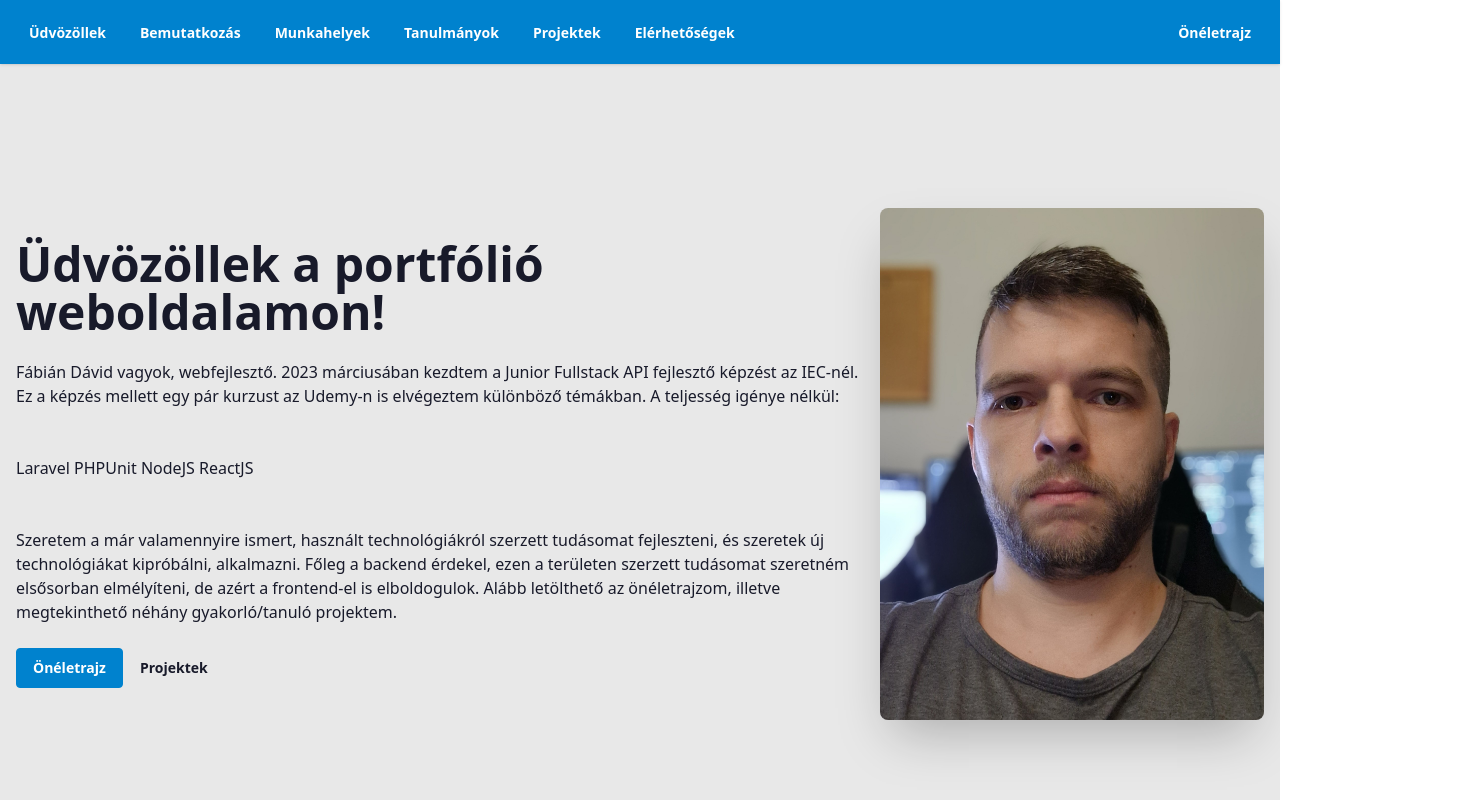
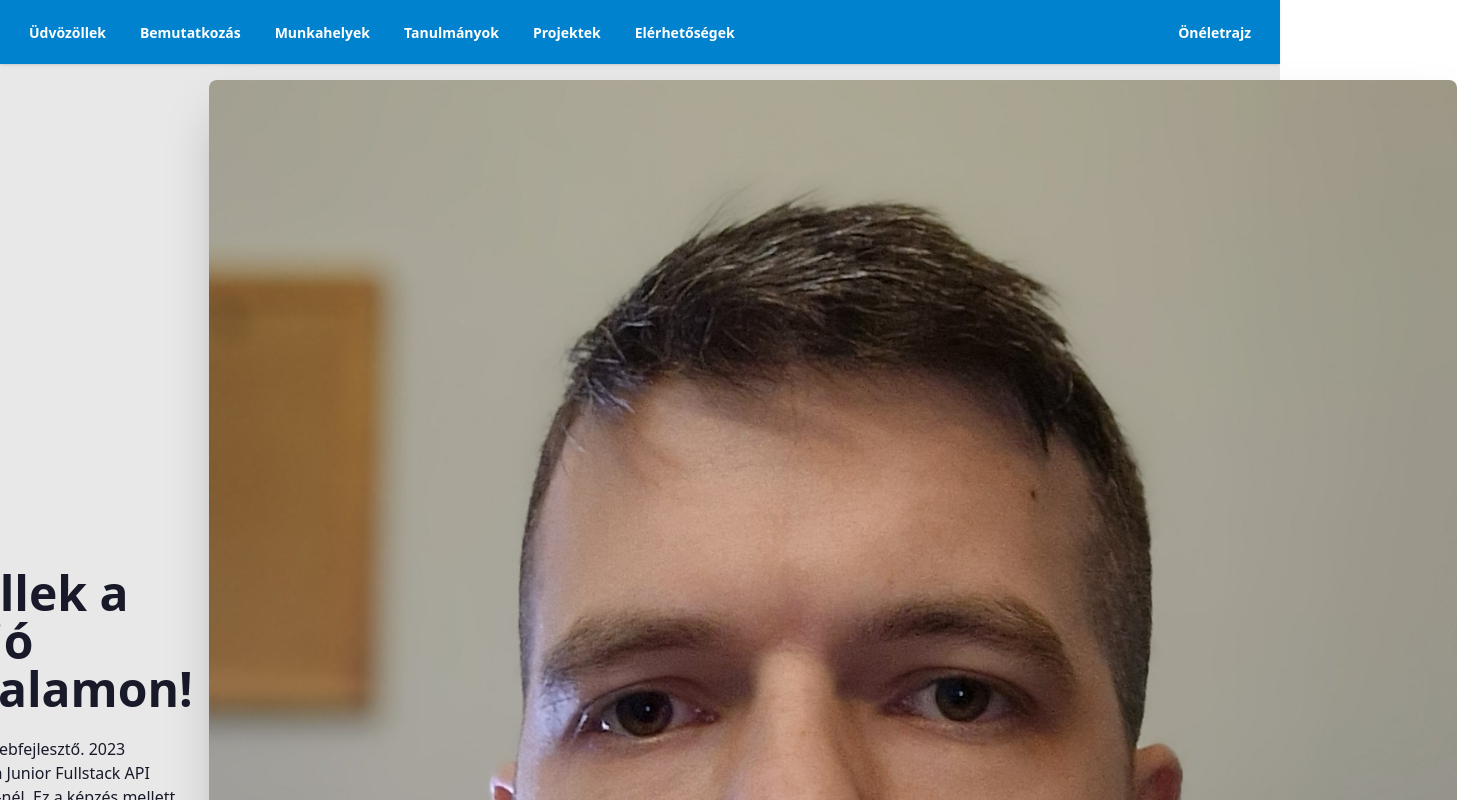
Before and after one commit to Dazannah/portfolio-vue, a Vue app in the folder frontend/: page / in a window 1280 px wide. Shown: the top 800 px of the page, 1457 px wide, since content can reach past the window. Built offline with nearby package versions, Linux system fonts and the light colour scheme.

Commit message:
width and scroll responsovoty added

```diff
--- a/frontend/src/components/Footer.vue
+++ b/frontend/src/components/Footer.vue
@@ -1,7 +1,7 @@
 <template>
   <footer
     id="footer"
-    class="footer sm:footer-horizontal bg-primary text-primary-content p-10 scroll-mt-16"
+    class="footer sm:footer-horizontal bg-primary text-primary-content p-10 lg:scroll-mt-16"
   >
     <nav>
       <h6 class="footer-title">Lakhely</h6>
--- a/frontend/src/components/Hero.vue
+++ b/frontend/src/components/Hero.vue
@@ -1,7 +1,7 @@
 <template>
-  <div id="hero" class="hero bg-base-200 min-h-screen scroll-mt-16">
-    <div class="hero-content flex-col lg:flex-row-reverse">
-      <img src="../assets/imgs/profilePic.jpg" class="max-w-sm rounded-lg shadow-2xl" />
+  <div id="hero" class="hero bg-base-200 min-h-screen max-w-full lg:scroll-mt-16">
+    <div class="lg:hero-content flex-col lg:flex-row-reverse max-w-full">
+      <img src="../assets/imgs/profilePic.jpg" class="rounded-lg shadow-2xl" />
       <div>
         <h1 class="text-5xl font-bold">Üdvözöllek a portfólió weboldalamon!</h1>
         <p class="py-6">
--- a/frontend/src/components/Introduction.vue
+++ b/frontend/src/components/Introduction.vue
@@ -1,5 +1,5 @@
 <template>
-  <div id="introduction" class="hero bg-base-200 min-h-screen scroll-mt-16">
+  <div id="introduction" class="hero bg-base-200 min-h-screen lg:scroll-mt-16">
     <div class="hero-content">
       <div>
         <h1 class="text-3xl font-bold">Hogyan/miért kezdtem neki a programozás tanulásnak?</h1>
--- a/frontend/src/components/Projects.vue
+++ b/frontend/src/components/Projects.vue
@@ -1,12 +1,12 @@
 <template>
-  <div id="projects" class="hero bg-base-200 scroll-mt-16">
+  <div id="projects" class="hero bg-base-200 lg:scroll-mt-16">
     <div class="hero-content">
       <h1 class="text-3xl font-bold">Projektek</h1>
     </div>
   </div>
   <div class="max-w-screen bg-base-200 py-6">
     <div class="max-w-8/10 m-auto flex flex-col lg:flex-row gap-2 items-stretch">
-      <div class="card bg-base-100 w-96 h-full shadow-sm flex-auto">
+      <div class="card bg-base-100 max-w-96 mx-auto min-h-100 shadow-sm flex-auto">
         <figure>
           <img src="../assets/imgs/car-register.png" />
         </figure>
@@ -24,7 +24,7 @@
         </div>
       </div>
 
-      <div class="card bg-base-100 w-96 h-full shadow-sm flex-auto">
+      <div class="card bg-base-100 max-w-96 mx-auto min-h-100 shadow-sm flex-auto">
         <figure>
           <img src="../assets/imgs/usermanager.png" />
         </figure>
@@ -41,7 +41,7 @@
         </div>
       </div>
 
-      <div class="card bg-base-100 w-96 h-full shadow-sm flex-auto">
+      <div class="card bg-base-100 max-w-96 mx-auto min-h-100 shadow-sm flex-auto">
         <figure>
           <img src="../assets/imgs/appointment.png" />
         </figure>
--- a/frontend/src/components/Studies.vue
+++ b/frontend/src/components/Studies.vue
@@ -1,5 +1,5 @@
 <template>
-  <div id="studies" class="hero bg-base-200 scroll-mt-16">
+  <div id="studies" class="hero bg-base-200 lg:scroll-mt-16">
     <div class="hero-content">
       <h1 class="text-3xl font-bold">Tanulmányok</h1>
     </div>
--- a/frontend/src/components/Workplaces.vue
+++ b/frontend/src/components/Workplaces.vue
@@ -1,5 +1,5 @@
 <template>
-  <div id="workplaces" class="hero bg-base-200 scroll-mt-16">
+  <div id="workplaces" class="hero bg-base-200 lg:scroll-mt-16">
     <div class="hero-content">
       <h1 class="text-3xl font-bold">Munkahelyek</h1>
     </div>
```
